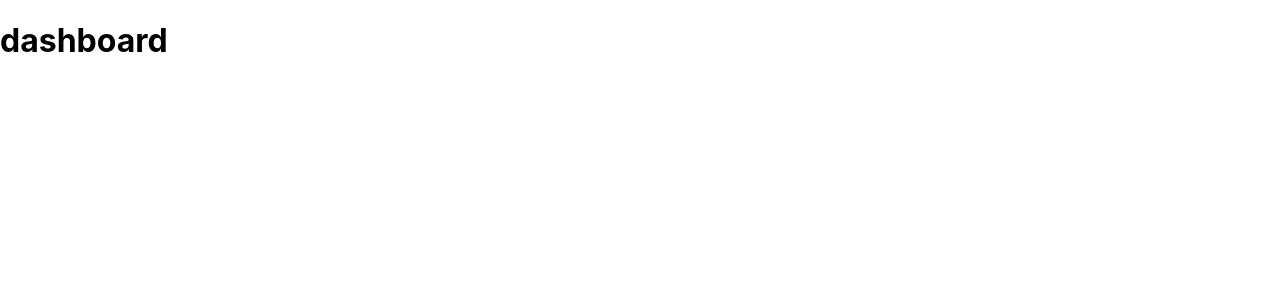
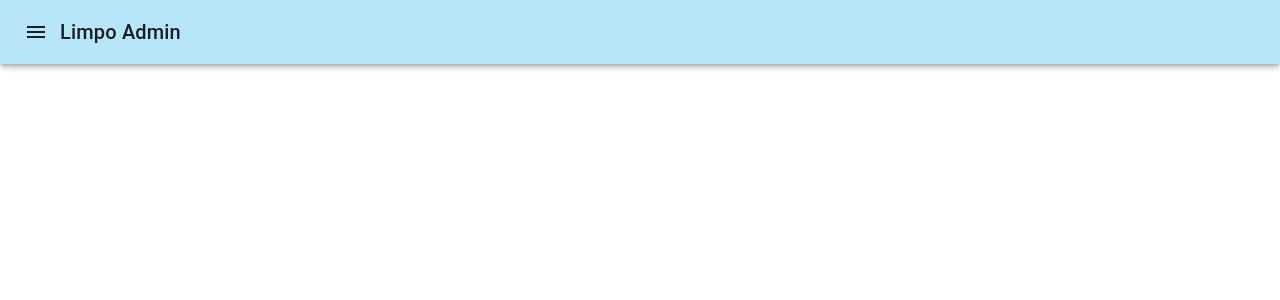
Before and after one commit to JordanRad/limpo-admin, a React (Create React App) app in the folder limpo-admin/: page /dashboard in a window 1280 px wide. Shown: the top 300 px of the page. Built offline with nearby package versions, Linux system fonts and the light colour scheme; sample sign-in values are in the browser's storage.

Commit message:
navbar added

```diff
--- a/limpo-admin/src/App.jsx
+++ b/limpo-admin/src/App.jsx
@@ -7,10 +7,24 @@ import {
 import { ThemeProvider } from '@material-ui/core/styles';
 import theme from './config/theme-config.js';
 import LogIn from './pages/LogIn'
+import Navigation from "./components/Navigation.jsx";
+import { AppBar,Toolbar,IconButton,Typography,Button } from "@material-ui/core";
+import MenuIcon from '@material-ui/icons/Menu'
+import React , {useState} from 'react';
 
+
+const getUser = ()=>{
+  return JSON.parse(localStorage.getItem("user"));
+}
 function App() {
+  const [drawerOpen,setDrawerOpen]=useState(false)
+  let user = getUser()
+
+
+  const [isLoggedIn, setIsLoggedIn] = useState(user!=null)
   return (
     <ThemeProvider theme={theme}>
+
       <Router>
         <Switch>
           <Route path="/login">
@@ -30,7 +44,26 @@ function App() {
           </Route>
         </Switch>
 
-      </Router>
+
+      <Navigation drawerOpen={drawerOpen} setDrawerOpen={setDrawerOpen}/>
+      <AppBar style={{display: !isLoggedIn?"none":"block"}}>
+    <Toolbar  >
+    <IconButton edge="start"
+    //className={classes.menuButton}
+    color="inherit" aria-label="menu" onClick={(e)=>{setDrawerOpen(true)}}>
+     <MenuIcon/>
+    </IconButton>
+    <Typography
+    //className={classes.title}
+    variant="h6" noWrap>
+            Limpo Admin
+          </Typography>
+  <Button color="inherit"></Button>
+    </Toolbar>
+
+
+    </AppBar>
+    </Router>
     </ThemeProvider>
   );
 }
--- /dev/null
+++ b/limpo-admin/src/components/Navigation.jsx
@@ -0,0 +1,26 @@
+import React from 'react'
+import {Drawer,List,ListItem,ListItemText} from '@material-ui/core'
+import {Link} from 'react-router-dom'
+
+export default function Navigation(props) {
+const {drawerOpen,setDrawerOpen,linkTo} =props
+return(
+<Drawer open={drawerOpen}>
+<List>
+        <ListItem key="Архив поръчки" button onClick={(e)=>setDrawerOpen(false)} component={Link} to="/dashboard">
+          <ListItemText>Архив поръчки</ListItemText>
+        </ListItem>
+        <ListItem key="Статистики" button onClick={(e)=>setDrawerOpen(false)} component={Link} to="/dashboard">
+          <ListItemText>Статистики</ListItemText>
+        </ListItem>
+        <ListItem key="Нови поръчки" button onClick={(e)=>setDrawerOpen(false)} component={Link} to="/dashboard">
+          <ListItemText>Нови поръчки</ListItemText>
+        </ListItem>
+        <ListItem key="Добави поръчка" button onClick={(e)=>setDrawerOpen(false)} component={Link} to="/dashboard">
+          <ListItemText>Добави поръчка</ListItemText>
+        </ListItem>
+      </List>
+    </Drawer>
+)
+
+}
```
